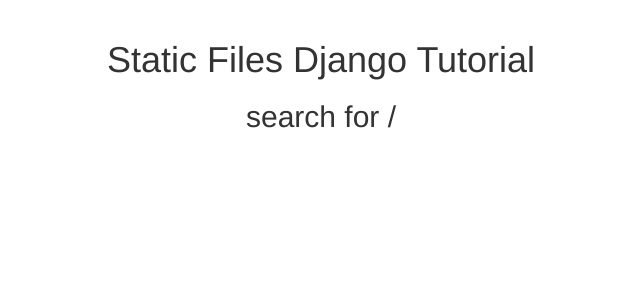
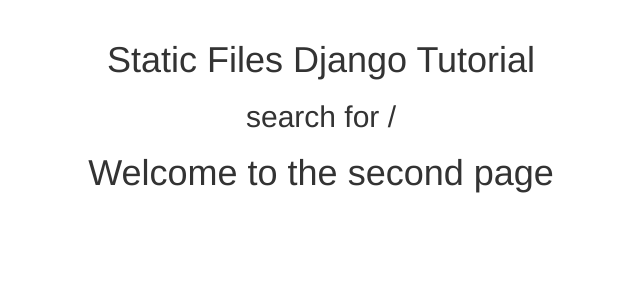
Before and after one commit to Wax30d/staticFilesInDjango, a Django app: page /other/ in a window 1280 px wide. Shown: the part 51-351 px from the top of the page, without its empty margins (319-959 px from the left). Run offline with Django 4.2, Linux system fonts and the light colour scheme; some libraries are stand-ins or nearby versions.

Commit message:
Tiny fixing, corrected views function and its template.

```diff
--- a/home/templates/others.html
+++ b/home/templates/others.html
@@ -9,6 +9,7 @@
 
     {% block body_block %}
         <h2> search for / </h2>
+        <h1>{{ context.k1 }}</h1>
     {% endblock %}
 </body>
 </html>
--- a/home/views.py
+++ b/home/views.py
@@ -8,7 +8,10 @@
 
 
 def other(request):
-    return render(request, 'others.html')
+    context = {
+        'k1': "Welcome to the second page"
+    }
+    return render(request, 'others.html', {'context': context})
 
 
 def about(request):
```
